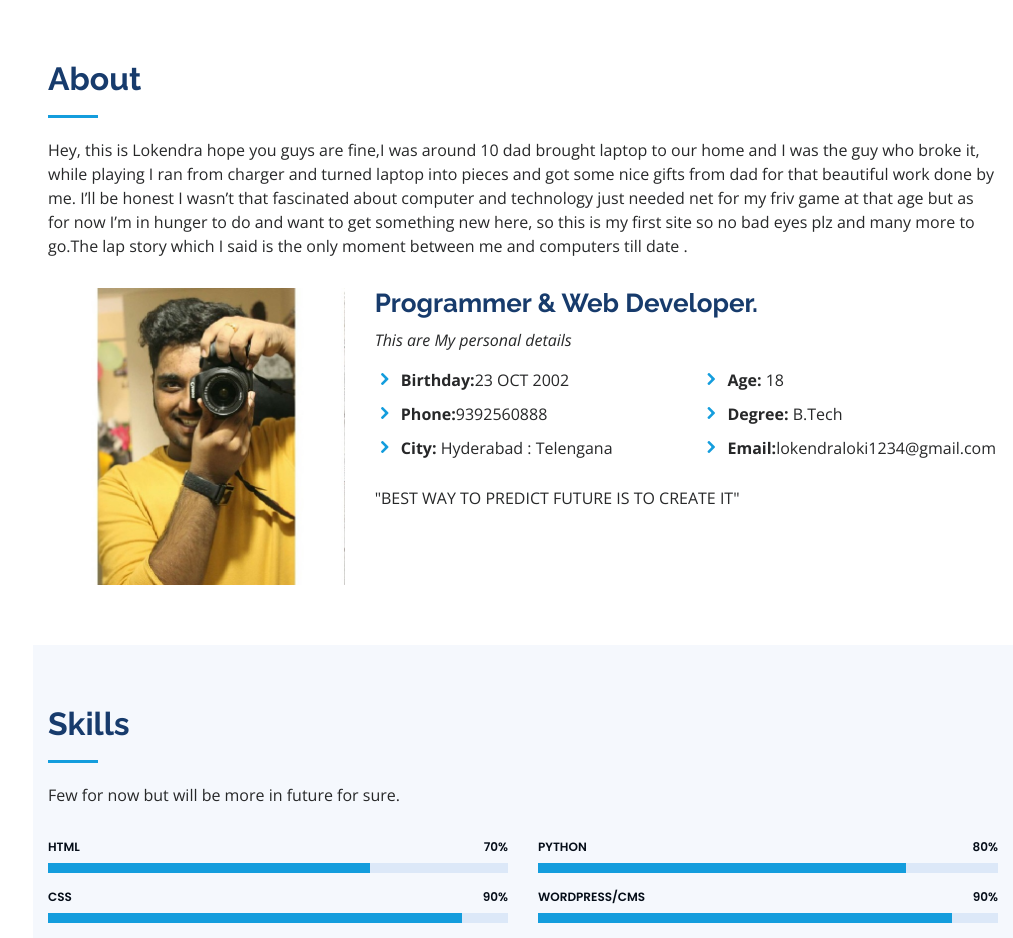
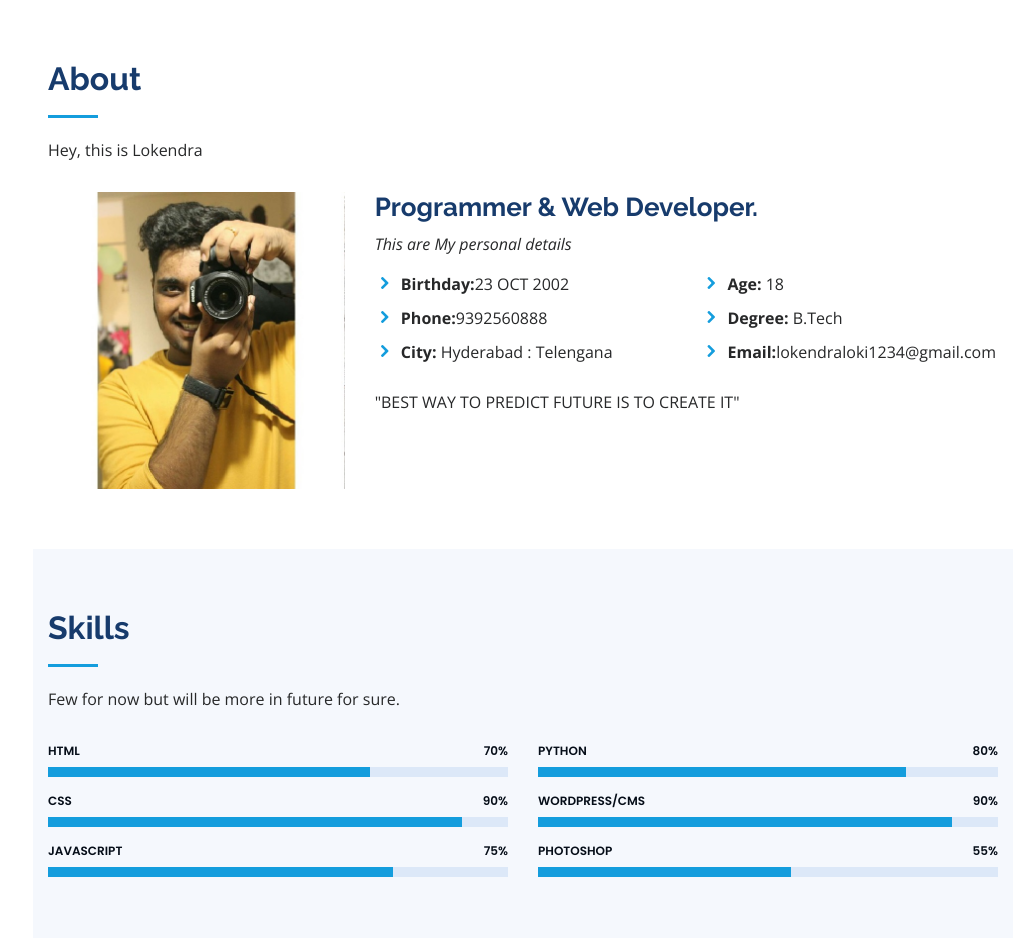
Before and after one commit to Lokendrasai/Lokendra_sai.io, a plain HTML site: page index.html in a window 1280 px wide. Shown: the part 800-1738 px from the top of the page, without its empty margins (267-1280 px from the left). Drawn offline with nearby package versions, Linux system fonts and the light colour scheme.

Commit message:
Update index.html

```diff
--- a/index.html
+++ b/index.html
@@ -88,7 +88,7 @@
 
         <div class="section-title">
           <h2>About</h2>
-          <p>Hey, this is Lokendra hope you guys are fine,I was around 10 dad brought laptop to our home and I was the guy who broke it, while playing I ran from charger and turned laptop into pieces and got some nice gifts from dad for that beautiful work done by me. I’ll be honest I wasn’t that fascinated about computer and technology just needed net for my friv game at that age but as for now I’m in hunger to do and want to get something new here, so this is my first site so no bad eyes plz and many more to go.The lap story which I said is the only moment between me and computers till date .</p>
+          <p>Hey, this is Lokendra
         </div>
 
         <div class="row">
```
